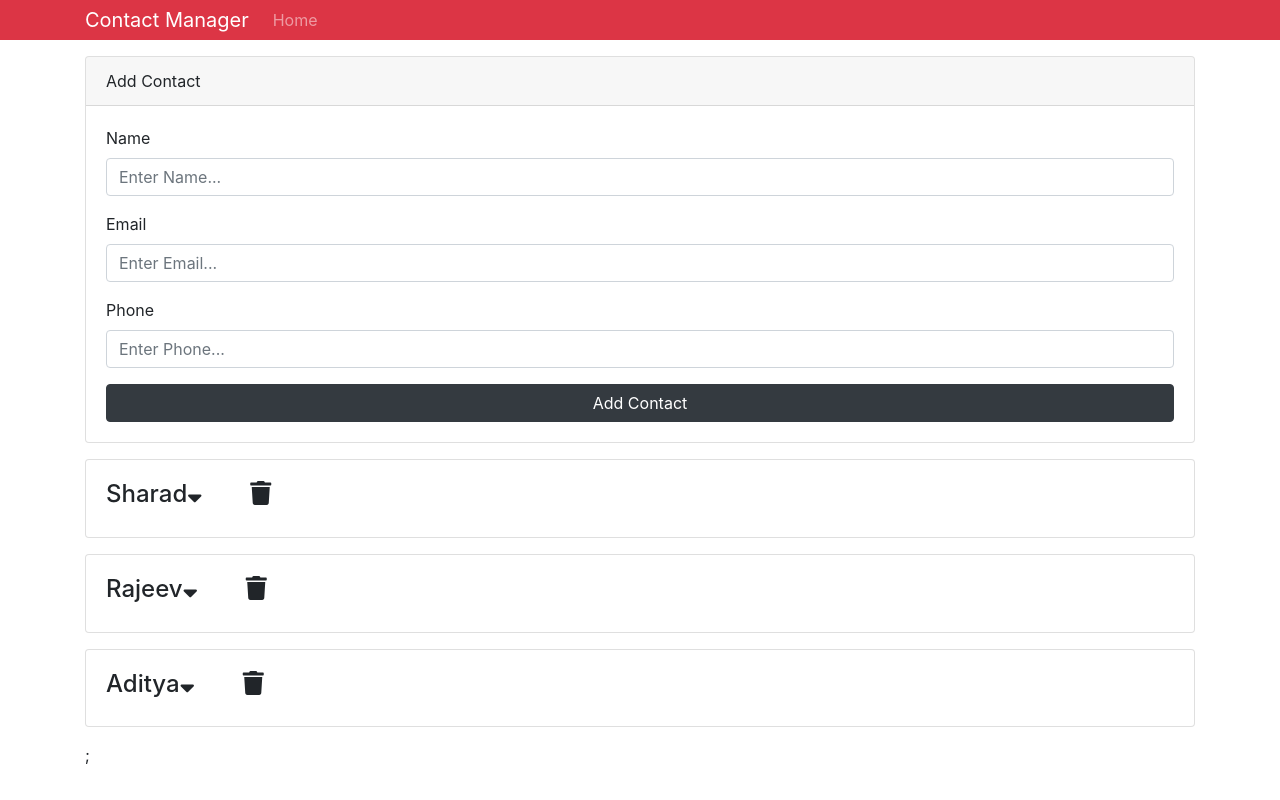
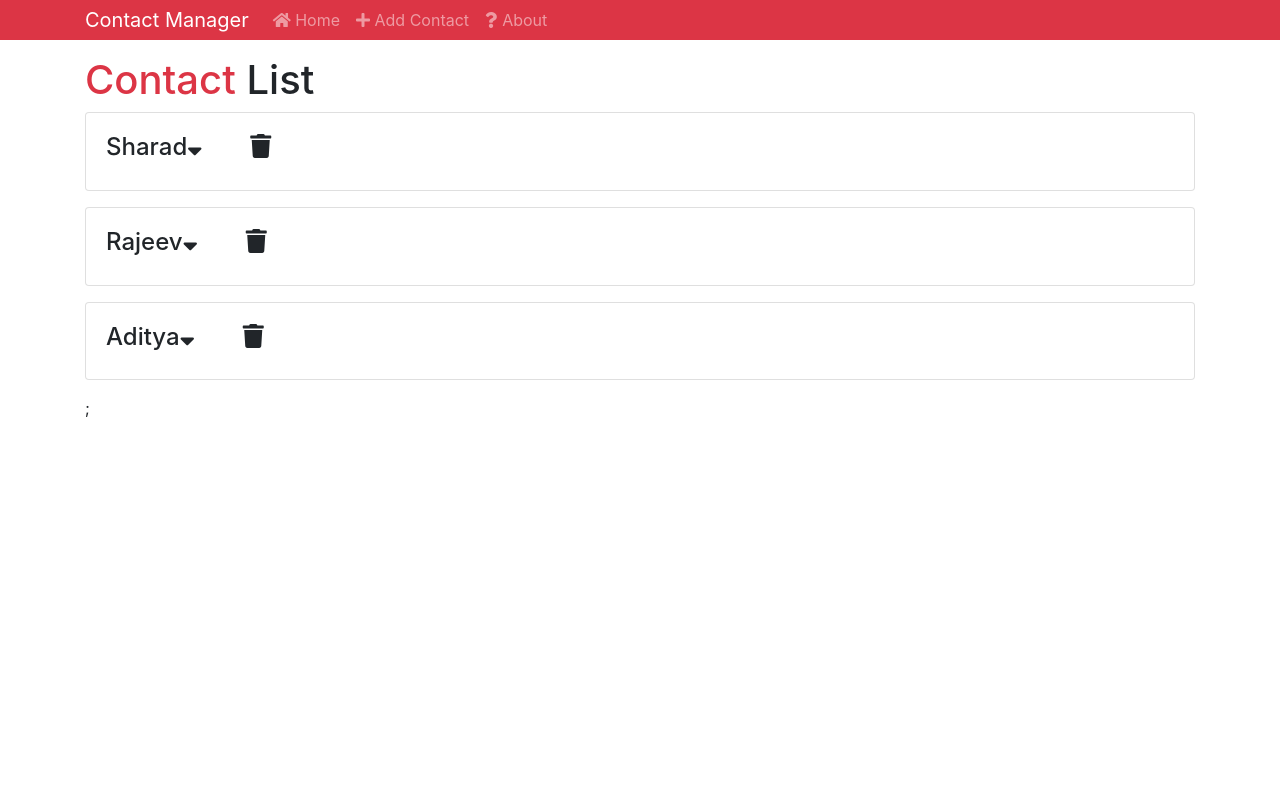
Before and after one commit to Sharadomnie/release-react-personal, a React (Create React App) app in the folder contactmanager/: page / in a window 1280 px wide. Built offline with nearby package versions, Linux system fonts and the light colour scheme; the HTML template or start-up script is replaced by a standard one.

Commit message:
Routing in React
react-router-dom package usage

```diff
--- a/contactmanager/package.json
+++ b/contactmanager/package.json
@@ -10,6 +10,7 @@
     "classnames": "^2.2.6",
     "react": "^16.13.1",
     "react-dom": "^16.13.1",
+    "react-router-dom": "^5.2.0",
     "react-scripts": "3.4.1",
     "uuid": "^8.1.0"
   },
--- a/contactmanager/src/App.js
+++ b/contactmanager/src/App.js
@@ -5,17 +5,26 @@ import Header from "./Components/Layout/Header";
 import "bootstrap/dist/css/bootstrap.min.css";
 import { Provider } from "./Context";
 import AddContact from "./Components/Contacts/AddContact";
+import About from "./Components/Static/About";
+import { BrowserRouter, Route, Switch } from "react-router-dom";
+import NotFound from "./Components/Static/NotFound";
 
 function App() {
   return (
     <Provider>
-      <div className="App">
-        <Header></Header>
-        <div className="container">
-          <AddContact></AddContact>
-          <Contacts></Contacts>
+      <BrowserRouter>
+        <div className="App">
+          <Header></Header>
+          <div className="container">
+            <Switch>
+              <Route exact path="/" component={Contacts} />
+              <Route exact path="/Contact/AddContact" component={AddContact} />
+              <Route path="/About/:version" component={About} />
+              <Route component={NotFound}></Route>
+            </Switch>
+          </div>
         </div>
-      </div>
+      </BrowserRouter>
     </Provider>
   );
 }
--- a/contactmanager/src/Components/Contacts/AddContact.js
+++ b/contactmanager/src/Components/Contacts/AddContact.js
@@ -50,6 +50,8 @@ class AddContact extends Component {
     dispatch({ type: "ADD_CONTACT", payload: newContact });
 
     this.setState({ name: "", email: "", phone: "", errors: {} });
+
+    this.props.history.push("/");
   };
 
   render() {
--- a/contactmanager/src/Components/Contacts/Contacts.js
+++ b/contactmanager/src/Components/Contacts/Contacts.js
@@ -14,6 +14,9 @@ class Contacts extends Component {
           const { contacts } = value;
           return (
             <React.Fragment>
+              <h1>
+                <span className="text-danger">Contact</span> List
+              </h1>
               {contacts.map((contact) => (
                 <Contact key={contact.id} contact={contact}></Contact>
               ))}
--- a/contactmanager/src/Components/Layout/Header.js
+++ b/contactmanager/src/Components/Layout/Header.js
@@ -1,5 +1,6 @@
 import React from "react";
 import PropTypes from "prop-types";
+import { Link } from "react-router-dom";
 
 const Header = (props) => {
   const { branding } = props;
@@ -11,9 +12,19 @@ const Header = (props) => {
         </a>
         <ul className="navbar-nav mr-auto">
           <li className="nav-item">
-            <a href="/" className="nav-link">
-              Home
-            </a>
+            <Link to="/" className="nav-link">
+              <i className="fas fa-home"></i> Home
+            </Link>
+          </li>
+          <li className="nav-item">
+            <Link to="/Contact/AddContact" className="nav-link">
+              <i className="fas fa-plus"></i> Add Contact
+            </Link>
+          </li>
+          <li className="nav-item">
+            <Link to="/About" className="nav-link">
+              <i className="fas fa-question"></i> About
+            </Link>
           </li>
         </ul>
       </div>
--- /dev/null
+++ b/contactmanager/src/Components/Static/About.js
@@ -0,0 +1,17 @@
+import React from "react";
+
+const About = (props) => {
+  return (
+    <div>
+      <h1>About</h1>
+      <p>
+        This site is to mainatin the contact details
+        <span className="text-secondary">
+          version:{props.match.params.version}
+        </span>
+      </p>
+    </div>
+  );
+};
+
+export default About;
--- /dev/null
+++ b/contactmanager/src/Components/Static/NotFound.js
@@ -0,0 +1,14 @@
+import React from "react";
+
+function NotFound() {
+  return (
+    <div>
+      <h1 className="display-4">
+        <span className="text-danger">404</span> Page Not Found
+      </h1>
+      <p className="lead">sorry, this page doesnot exists</p>
+    </div>
+  );
+}
+
+export default NotFound;
```
Also changed, not shown: 1 other file (tests, documents, lock files or other folders).
